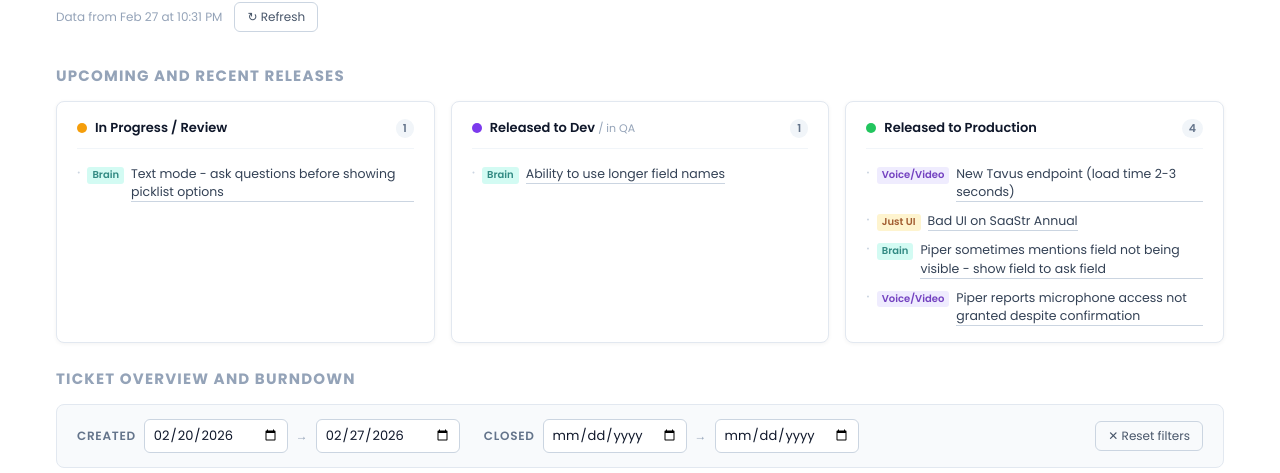
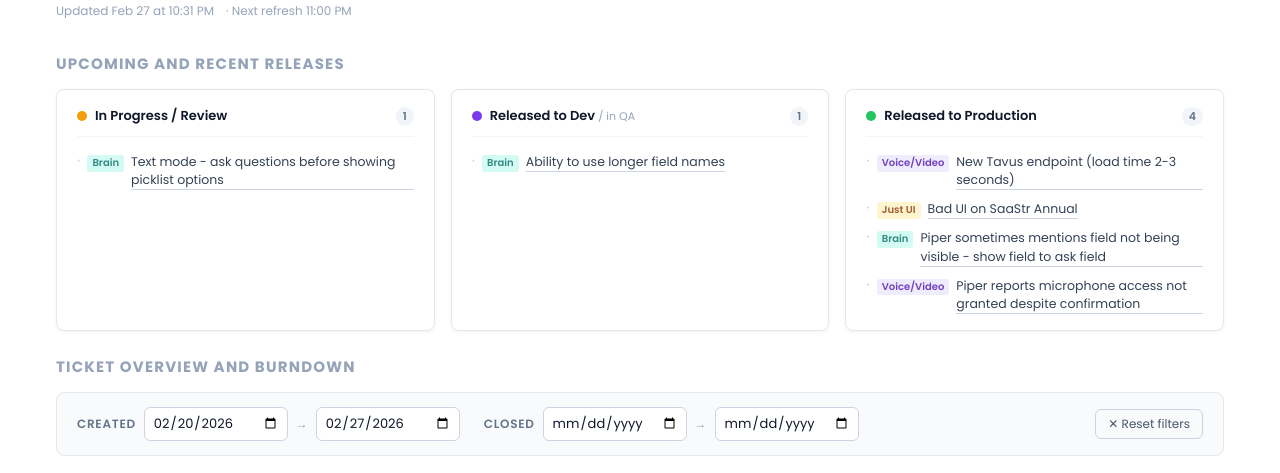
Before and after one commit to kerrilinnea3/multimodal-ga-burndown, a plain HTML site: page index.html in a window 1280 px wide. Shown: the part 105-578 px from the top of the page. Drawn offline with Linux system fonts and the light colour scheme.

Commit message:
Remove refresh button, show last updated + next refresh time

```diff
--- a/index.html
+++ b/index.html
@@ -272,7 +272,7 @@
     <h1>Multimodal GA Status</h1>
     <div class="header-controls">
       <span id="lastUpdated">Loading…</span>
-      <button class="ctrl-btn" onclick="refreshData()">↻ Refresh</button>
+      <span id="nextUpdate"></span>
     </div>
   </div>
 
@@ -1156,8 +1156,15 @@
 
     function formatFetchedAt(isoString) {
       const d = new Date(isoString);
-      return 'Data from ' + d.toLocaleDateString('en-US', { month: 'short', day: 'numeric' })
+      const next = new Date(d);
+      next.setMinutes(0, 0, 0);
+      next.setHours(next.getHours() + 1);
+
+      document.getElementById('lastUpdated').textContent =
+        'Updated ' + d.toLocaleDateString('en-US', { month: 'short', day: 'numeric' })
         + ' at ' + d.toLocaleTimeString([], { hour: '2-digit', minute: '2-digit' });
+      document.getElementById('nextUpdate').textContent =
+        '· Next refresh ' + next.toLocaleTimeString([], { hour: '2-digit', minute: '2-digit' });
     }
 
     async function init() {
@@ -1177,7 +1184,7 @@
         const data = processIssues(getFilteredIssues());
         renderDashboard(data);
         renderStatusUpdate(cachedIssues, cachedFetchedAt);
-        document.getElementById('lastUpdated').textContent = formatFetchedAt(fetchedAt);
+        formatFetchedAt(fetchedAt);
       } catch (e) {
         showError(e.message);
       } finally {
@@ -1196,7 +1203,7 @@
         const data = processIssues(getFilteredIssues());
         renderDashboard(data);
         renderStatusUpdate(cachedIssues, cachedFetchedAt);
-        document.getElementById('lastUpdated').textContent = formatFetchedAt(fetchedAt);
+        formatFetchedAt(fetchedAt);
       } catch (e) {
         showError(e.message);
       } finally {
```
